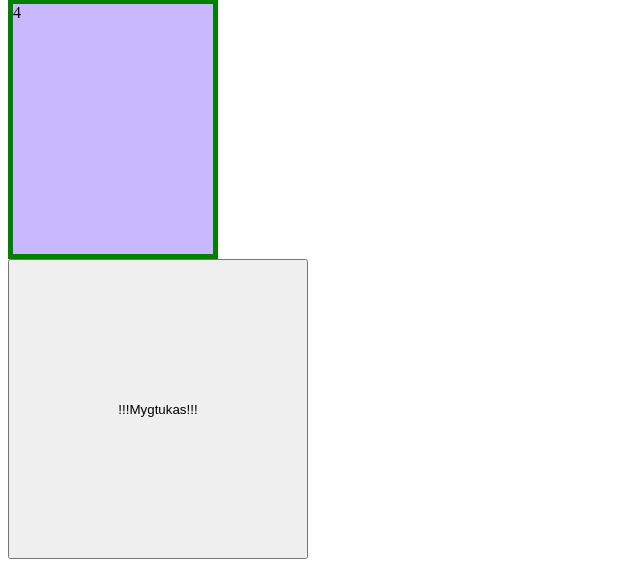
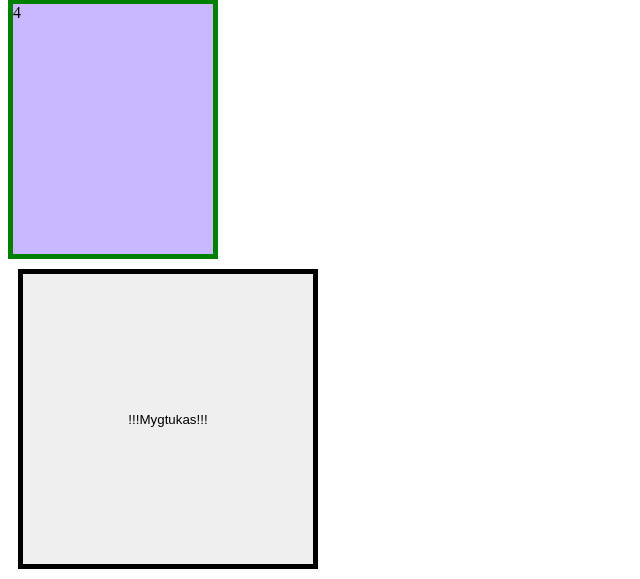
Before and after one commit to Barbadosas89/CODEACADEMY, a PHP site: page / in a window 1280 px wide. Shown: the part 453-1032 px from the top of the page, without its empty margins (0-640 px from the left). Run offline with PHP 8.4, Linux system fonts and the light colour scheme.

Commit message:
Update master.css

```diff
--- a/CodeAcademy/classworks/14.09.2021/14.09.2021-1/styles/master.css
+++ b/CodeAcademy/classworks/14.09.2021/14.09.2021-1/styles/master.css
@@ -36,5 +36,7 @@ input {
   width: 300px;
   height: 300px;
   padding: 30px;
+  margin: 10px;
+  border: 5px solid black;
 
 }
```
